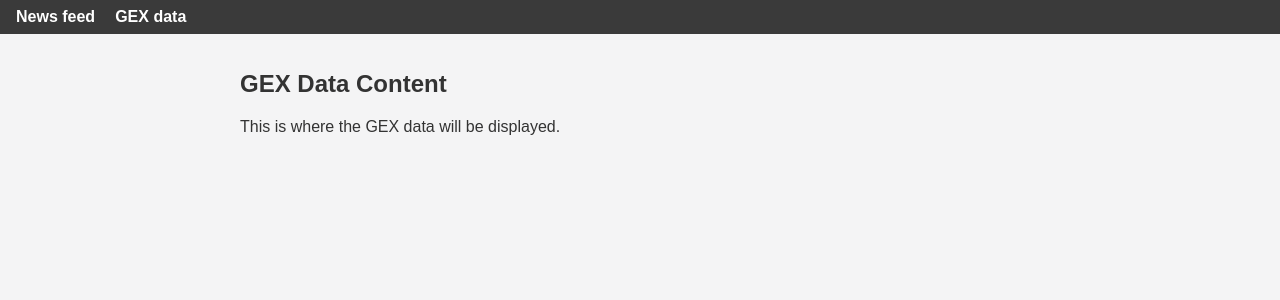
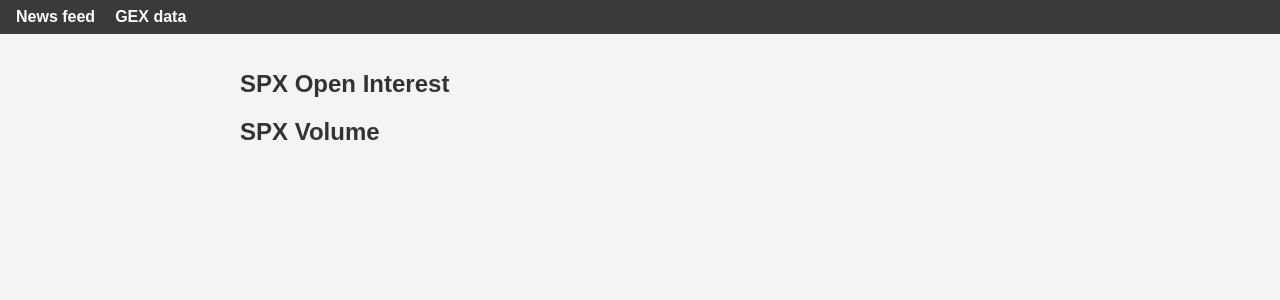
Before and after one commit to LinHan-exe/Hexfeed_v1, a Flask app: template templates/GEX.html in a window 1280 px wide. Shown: the part 61-361 px from the top of the page. Run offline with Flask 3, Linux system fonts and the light colour scheme; the template is opened without the code that fills it, so the values that code supplies are empty.

Commit message:
created gex calculation

```diff
--- a/app.py
+++ b/app.py
@@ -1,6 +1,17 @@
 from flask import Flask, jsonify, render_template, request
+import streamlit as st
+import yfinance as yf
+import pandas as pd
+import plotly.express as px
+import plotly.graph_objects as go
 from collections import deque
+import re
+import json
+import base64
+import math
 import feedparser
+import io
+import base64
 from datetime import datetime
 import pytz
 import time
@@ -8,6 +19,9 @@
 import requests
 from requests.adapters import HTTPAdapter
 from urllib3 import Retry
+from py_vollib.black_scholes.greeks.analytical import delta as bs_delta
+from py_vollib.black_scholes.greeks.analytical import gamma as bs_gamma
+from py_vollib.black_scholes.greeks.analytical import vega as bs_vega
 
 app = Flask(__name__)
 
@@ -149,6 +163,311 @@
 
     return jsonify(sorted_articles)
 
+def get_live_price(t):
+    try:
+        d = datetime.now().strftime("%Y-%m-%d")
+        # Hash the base URL
+        base = base64.b64decode("aHR0cHM6Ly9hcGkuMGR0ZXNweC5jb20=").decode()
+        u = f"{base}/aggregateData?series={t}&date={d}&interval=5"
+
+        # Hash the headers
+        h = {
+            base64.b64decode("YWNjZXB0").decode(): "*/*",
+            base64.b64decode("YWNjZXB0LWxhbmd1YWdl").decode(): "en-US,en;q=0.9",
+            base64.b64decode("Y2FjaGUtY29udHJvbA==").decode(): "no-cache",
+            base64.b64decode("cHJhZ21h").decode(): "no-cache",
+            base64.b64decode("cHJpb3JpdHk=").decode(): "u=1, i",
+            base64.b64decode("c2VjLWNoLXVh").decode(): "\"Not(A:Brand\";v=\"99\", \"Google Chrome\";v=\"133\", \"Chromium\";v=\"133\"",
+            base64.b64decode("c2VjLWNoLXVhLW1vYmlsZQ==").decode(): "?0",
+            base64.b64decode("c2VjLWNoLXVhLXBsYXRmb3Jt").decode(): "\"Windows\"",
+            base64.b64decode("c2VjLWZldGNoLWRlc3Q=").decode(): "empty",
+            base64.b64decode("c2VjLWZldGNoLW1vZGU=").decode(): "cors",
+            base64.b64decode("c2VjLWZldGNoLXNpdGU=").decode(): "same-site",
+            base64.b64decode("UmVmZXJlcg==").decode(): base64.b64decode("aHR0cHM6Ly8wZHRlc3B4LmNvbS8=").decode(),
+            base64.b64decode("UmVmZXJlci1Qb2xpY3k=").decode(): "strict-origin-when-cross-origin"
+        }
+
+        r = requests.get(u, headers=h, timeout=5)
+        d = r.json()
+        if d and isinstance(d, list):
+            l = d[-1]
+            if t.lower() in l:
+                return l[t.lower()]
+    except Exception:
+        return None
+
+def extract_expiry_from_contract(contract_symbol):
+    """
+    Extracts the expiration date from an option contract symbol.
+    Handles both 6-digit (YYMMDD) and 8-digit (YYYYMMDD) date formats.
+    """
+    pattern = r'[A-Z]+W?(?P<date>\d{6}|\d{8})[CP]\d+'
+    match = re.search(pattern, contract_symbol)
+    if match:
+        date_str = match.group("date")
+        try:
+            if len(date_str) == 6:
+                # Parse as YYMMDD
+                expiry_date = datetime.strptime(date_str, "%y%m%d").date()
+            else:
+                # Parse as YYYYMMDD
+                expiry_date = datetime.strptime(date_str, "%Y%m%d").date()
+            return expiry_date
+        except ValueError:
+            return None
+    return None
+
+# -------------------------------
+# Fetch all options experations and add extract expiry
+# -------------------------------
+def fetch_all_options(ticker):
+    """
+    Fetches option chains for all available expirations for the given ticker.
+    Returns two DataFrames: one for calls and one for puts, with an added column 'extracted_expiry'.
+    """
+    print(f"Fetching available expirations for {ticker}")  # Add print statement
+    stock = yf.Ticker(ticker)
+    all_calls = []
+    all_puts = []
+
+    if stock.options:
+        # Get current market date
+        current_market_date = datetime.now().date()
+
+        for exp in stock.options:
+            try:
+                chain = stock.option_chain(exp)
+                calls = chain.calls
+                puts = chain.puts
+
+                # Only process options that haven't expired
+                exp_date = datetime.strptime(exp, '%Y-%m-%d').date()
+                if exp_date >= current_market_date:
+                    if not calls.empty:
+                        calls = calls.copy()
+                        calls['extracted_expiry'] = calls['contractSymbol'].apply(extract_expiry_from_contract)
+                        all_calls.append(calls)
+                    if not puts.empty:
+                        puts = puts.copy()
+                        puts['extracted_expiry'] = puts['contractSymbol'].apply(extract_expiry_from_contract)
+                        all_puts.append(puts)
+            except Exception as e:
+                print(f"Error fetching chain for expiry {exp}: {e}")
+                continue
+    else:
+        try:
+            # Get next valid expiration
+            next_exp = stock.options[0] if stock.options else None
+            if next_exp:
+                chain = stock.option_chain(next_exp)
+                calls = chain.calls
+                puts = chain.puts
+                if not calls.empty:
+                    calls = calls.copy()
+                    calls['extracted_expiry'] = calls['contractSymbol'].apply(extract_expiry_from_contract)
+                    all_calls.append(calls)
+                if not puts.empty:
+                    puts = puts.copy()
+                    puts['extracted_expiry'] = puts['contractSymbol'].apply(extract_expiry_from_contract)
+                    all_puts.append(puts)
+        except Exception as e:
+            print(f"Error fetching fallback options data: {e}")
+
+    if all_calls:
+        combined_calls = pd.concat(all_calls, ignore_index=True)
+    else:
+        combined_calls = pd.DataFrame()
+    if all_puts:
+        combined_puts = pd.concat(all_puts, ignore_index=True)
+    else:
+        combined_puts = pd.DataFrame()
+
+    return combined_calls, combined_puts
+
+# Charts and price fetching
+def get_current_price(ticker):
+    """Get current price with fallback logic"""
+    print(f"Fetching current price for {ticker}")
+    formatted_ticker = ticker.replace('%5E', '^')
+
+    # Try EzApi first for SPX
+    if formatted_ticker in ['^SPX'] or ticker in ['%5ESPX', 'SPX']:
+        try:
+            live_price = get_live_price('spx')
+            if live_price is not None:
+                return round(float(live_price), 2)
+        except Exception as e:
+            print(f"EzApi failed for SPX: {str(e)}")
+
+    try:
+        stock = yf.Ticker(ticker)
+        price = stock.info.get("regularMarketPrice")
+        if price is None:
+            price = stock.fast_info.get("lastPrice")
+        if price is not None:
+            return round(float(price), 2)
+    except Exception as e:
+        print(f"Yahoo Finance error: {str(e)}")
+
+    return None
+
+def add_current_price_line(fig, current_price):
+    """
+    Adds a vertical dashed white line at the current price to a Plotly figure.
+    """
+    fig.add_vline(
+        x=current_price,
+        line_dash="dash",
+        line_color="white",
+        opacity=0.7,
+        annotation_text=f"{current_price}",
+        annotation_position="top",
+    )
+    return fig
+
+def create_oi_volume_charts(calls, puts, strike_range = 50): #Added default strike range
+    # Get underlying price
+    S = get_current_price("SPX") #Hardcoded SPX
+    if S is None:
+        print("Could not fetch underlying price.")
+        return None # Return None if price couldn't be fetched
+
+    # Calculate strike range around current price
+    min_strike = S - strike_range
+    max_strike = S + strike_range
+
+    # Filter data based on strike range
+    calls = calls[(calls['strike'] >= min_strike) & (calls['strike'] <= max_strike)]
+    puts = puts[(puts['strike'] >= min_strike) & (puts['strike'] <= max_strike)]
+
+    calls_df = calls[['strike', 'openInterest', 'volume']].copy()
+    calls_df['OptionType'] = 'Call'
+
+    puts_df = puts[['strike', 'openInterest', 'volume']].copy()
+    puts_df['OptionType'] = 'Put'
+
+    combined = pd.concat([calls_df, puts_df], ignore_index=True)
+    combined.sort_values(by='strike', inplace=True)
+
+    # Calculate Net Open Interest and Net Volume using filtered data
+    net_oi = calls.groupby('strike')['openInterest'].sum() - puts.groupby('strike')['openInterest'].sum()
+    net_volume = calls.groupby('strike')['volume'].sum() - puts.groupby('strike')['volume'].sum()
+
+    # Add padding for x-axis range
+    padding = strike_range * 0.1
+
+    call_color = '#00FF00' #st.session_state.call_color   #Hardcoded colors
+    put_color = '#FF0000'   #st.session_state.put_color
+
+    fig_oi = px.bar(
+        combined,
+        x='strike',
+        y='openInterest',
+        color='OptionType',
+        title='Open Interest by Strike',
+        barmode='group',
+        color_discrete_map={'Call': call_color, 'Put': put_color}
+    )
+
+    # Add Net OI trace as bar
+    fig_oi.add_trace(go.Bar(
+        x=net_oi.index,
+        y=net_oi.values,
+        name='Net OI',
+        marker=dict(color=[call_color if val >= 0 else put_color for val in net_oi.values])
+    ))
+
+    # Update OI chart layout with text size settings
+    fig_oi.update_layout(
+        title=dict(
+            text='Open Interest by Strike',
+            x=0,
+            xanchor='left',
+            font=dict(size=16 + 8) #st.session_state.chart_text_size + 8
+        ),
+        xaxis_title=dict(
+            text='Strike Price',
+            font=dict(size=16) #st.session_state.chart_text_size
+        ),
+        yaxis_title=dict(
+            text='Open Interest',
+            font=dict(size=16) #st.session_state.chart_text_size
+        ),
+        legend=dict(
+            font=dict(size=16) #st.session_state.chart_text_size
+        ),
+        hovermode='x unified',
+        xaxis=dict(
+            range=[min_strike - padding, max_strike + padding],
+            tickmode='linear',
+            dtick=math.ceil(strike_range / 10), #st.session_state.strike_range / 10
+            tickfont=dict(size=16) #st.session_state.chart_text_size
+        ),
+        yaxis=dict(
+            tickfont=dict(size=16) #st.session_state.chart_text_size
+        )
+    )
+
+    fig_volume = px.bar(
+        combined,
+        x='strike',
+        y='volume',
+        color='OptionType',
+        title='Volume by Strike',
+        barmode='group',
+        color_discrete_map={'Call': call_color, 'Put': put_color}
+    )
+
+    # Add Net Volume trace as bar
+    fig_volume.add_trace(go.Bar(
+        x=net_volume.index,
+        y=net_volume.values,
+        name='Net Volume',
+        marker=dict(color=[call_color if val >= 0 else put_color for val in net_volume.values])
+    ))
+
+    # Update Volume chart layout with text size settings
+    fig_volume.update_layout(
+        title=dict(
+            text='Volume by Strike',
+            x=0,
+            xanchor='left',
+            font=dict(size=16 + 8) #st.session_state.chart_text_size + 8
+        ),
+        xaxis_title=dict(
+            text='Strike Price',
+            font=dict(size=16) #st.session_state.chart_text_size
+        ),
+        yaxis_title=dict(
+            text='Volume',
+            font=dict(size=16) #st.session_state.chart_text_size
+        ),
+        legend=dict(
+            font=dict(size=16) #st.session_state.chart_text_size
+        ),
+        hovermode='x unified',
+        xaxis=dict(
+            range=[min_strike - padding, max_strike + padding],
+            tickmode='linear',
+            dtick=math.ceil(strike_range / 10), #st.session_state.strike_range / 10
+            tickfont=dict(size=16) #st.session_state.chart_text_size
+        ),
+        yaxis=dict(
+            tickfont=dict(size=16) #st.session_state.chart_text_size
+        )
+    )
+
+    fig_oi.update_xaxes(rangeslider=dict(visible=True))
+    fig_volume.update_xaxes(rangeslider=dict(visible=True))
+
+    # Add current price line
+    S = round(S, 2)
+    fig_oi = add_current_price_line(fig_oi, S)
+    fig_volume = add_current_price_line(fig_volume, S)
+
+    return fig_oi, fig_volume
+
+
 
 
 # Serve the frontend
@@ -158,8 +477,34 @@
 
 # Serve the GEX data page
 @app.route("/GEX")
-def gex_data():
-    return render_template("GEX.html")
+def get_gex_data():
+    """
+    Fetches options data for SPX, calculates GEX, and returns a Plotly chart as HTML.
+    """
+    try:
+        # Fetch all options data for SPX
+        calls, puts = fetch_all_options("SPX")
+
+        # Check if DataFrames are empty
+        if calls.empty or puts.empty:
+            return "Error: Could not retrieve options data for SPX."
+
+        # Create the Open Interest and Volume charts
+        fig_oi, fig_volume = create_oi_volume_charts(calls, puts)
+
+        if fig_oi is None or fig_volume is None:
+            return "Error: Could not generate GEX chart."
+
+        # Convert the Plotly chart to HTML
+        gex_html = fig_oi.to_html(full_html=False, include_plotlyjs='cdn')
+        volume_html = fig_volume.to_html(full_html=False, include_plotlyjs='cdn')
+
+        # Return the HTML to be embedded in the template
+        return render_template("GEX.html", gex_plot=gex_html, volume_plot = volume_html)
+
+    except Exception as e:
+        print(f"Error generating GEX data: {e}")
+        return f"Error: {str(e)}"
 
 if __name__ == "__main__":
     # Start background threads
--- a/templates/GEX.html
+++ b/templates/GEX.html
@@ -4,7 +4,7 @@
     <meta charset="UTF-8">
     <meta name="viewport" content="width=device-width, initial-scale=1.0">
     <title>GEX Data</title>
-    <link rel="stylesheet" href="static/styles.css">
+    <link rel="stylesheet" href="{{ url_for('static', filename='styles.css') }}">
 </head>
 <body>
     <header>
@@ -20,8 +20,10 @@
         <div id="live-clock"></div>
     </div>
     <main>
-        <h2>GEX Data Content</h2>
-        <p>This is where the GEX data will be displayed.</p>
+        <h2>SPX Open Interest</h2>
+        {{ gex_plot|safe }}
+        <h2>SPX Volume</h2>
+        {{ volume_plot|safe }}
     </main>
 </body>
 </html>
```
